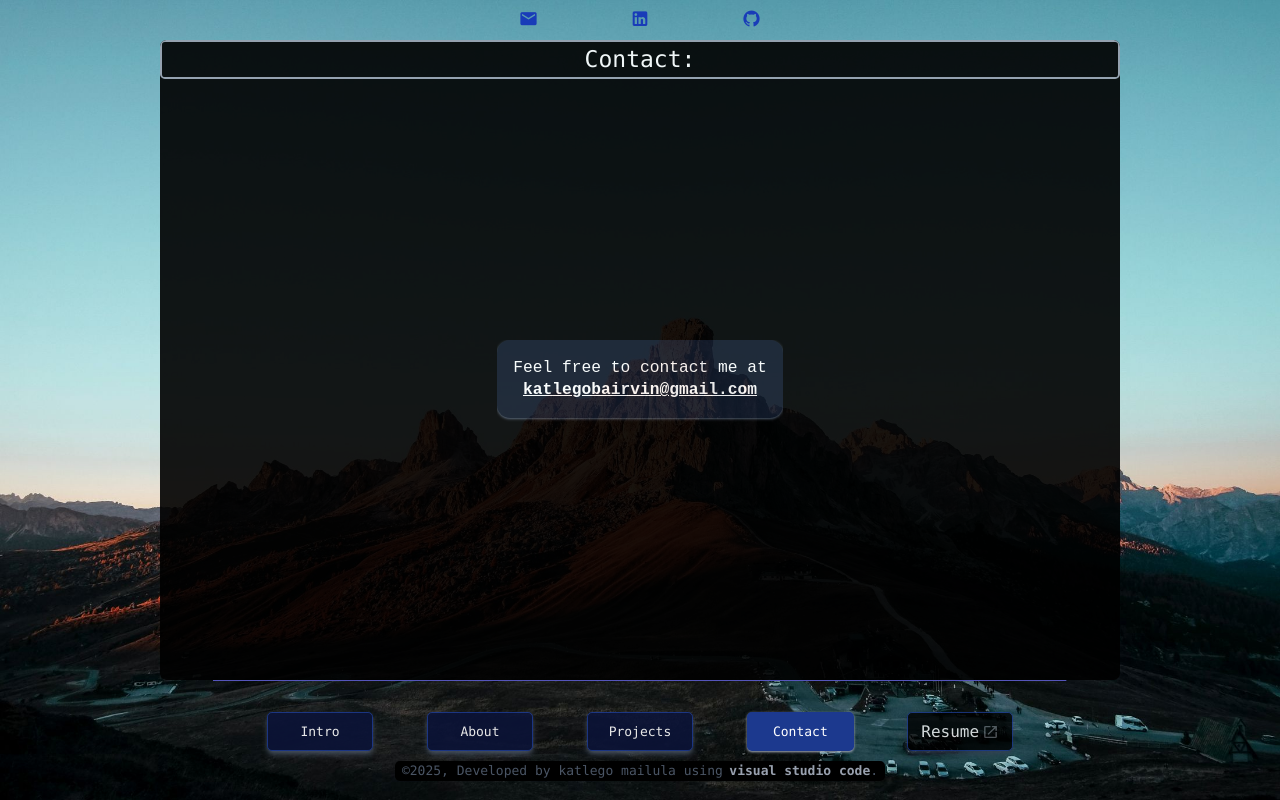
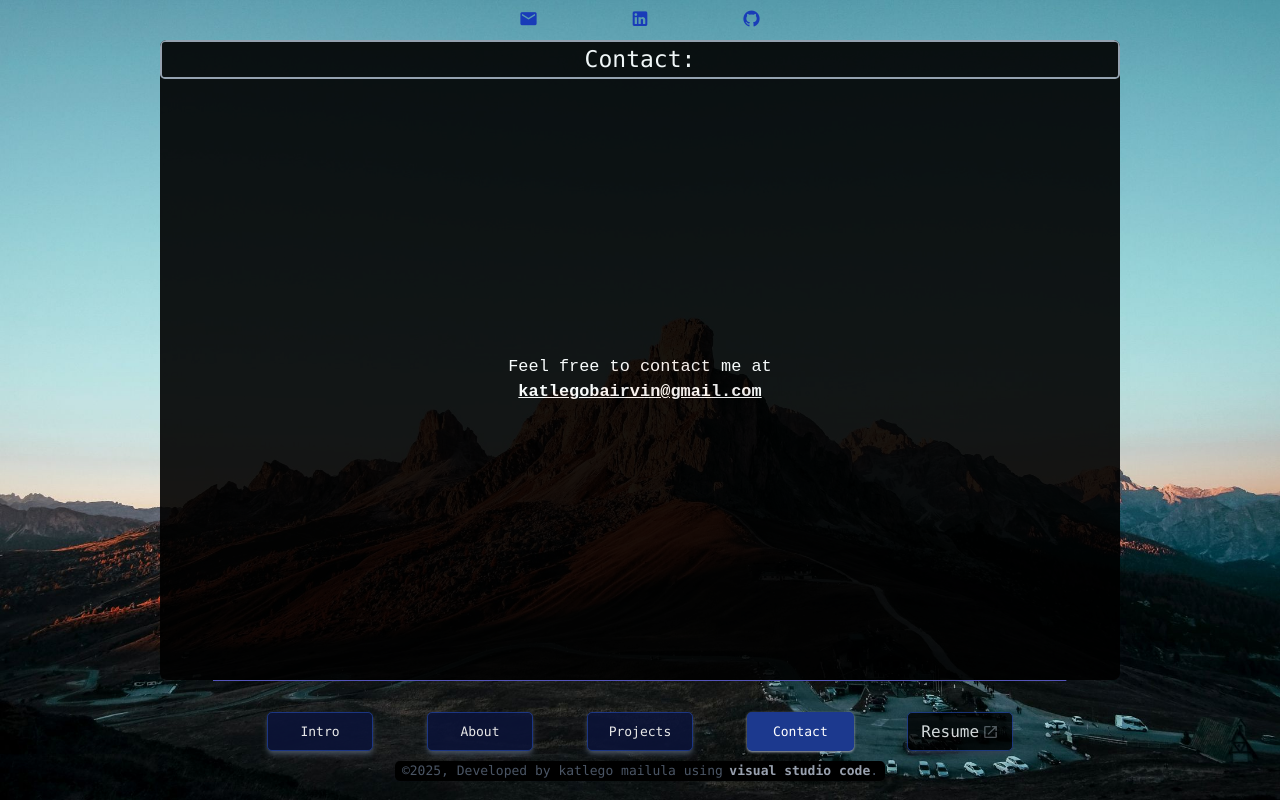
Before and after one commit to Katlego-ki/my-portfolio, a React (Vite) app: page /Contact in a window 1280 px wide. Built offline with nearby package versions, Linux system fonts and the light colour scheme.

Commit message:
remove background on contact center text

```diff
--- a/src/Pages/Contact.tsx
+++ b/src/Pages/Contact.tsx
@@ -3,8 +3,8 @@ const Contact = () => {
         <div className="grid opacity-90 h-[80dvh] w-9/10 md:w-3/4 mx-auto bg-black rounded-lg overflow-x-hidden">
             <h1 className="border-solid border-2 border-gray-400 text-center w-full h-fit rounded-md mx-auto text-[23px] font-mono">Contact:</h1>
 
-            <div className="animate-sl overflow-auto w-fit mx-auto wrapper">
-                <a className="grid shadow-sm shadow-gray-600 bg-gray-900 p-5 rounded-2xl m-auto text-xl text-center" href="mailto:katlegobairvin@gmail.com">Feel free to contact me at <span className="underline font-bold">katlegobairvin@gmail.com</span></a>
+            <div className="animate-sl overflow-auto w-fit mx-auto h-fit wrapper">
+                <h2 className="grid m-auto text-center">Feel free to contact me at <a className="underline font-bold" href="mailto:katlegobairvin@gmail.com">katlegobairvin@gmail.com</a></h2>
             </div>
         </div>
     )
```
